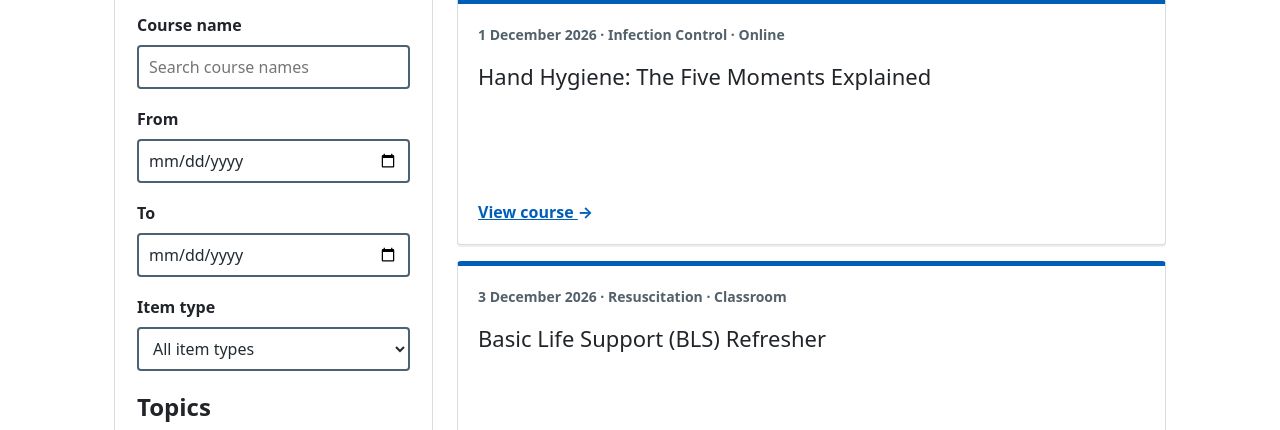
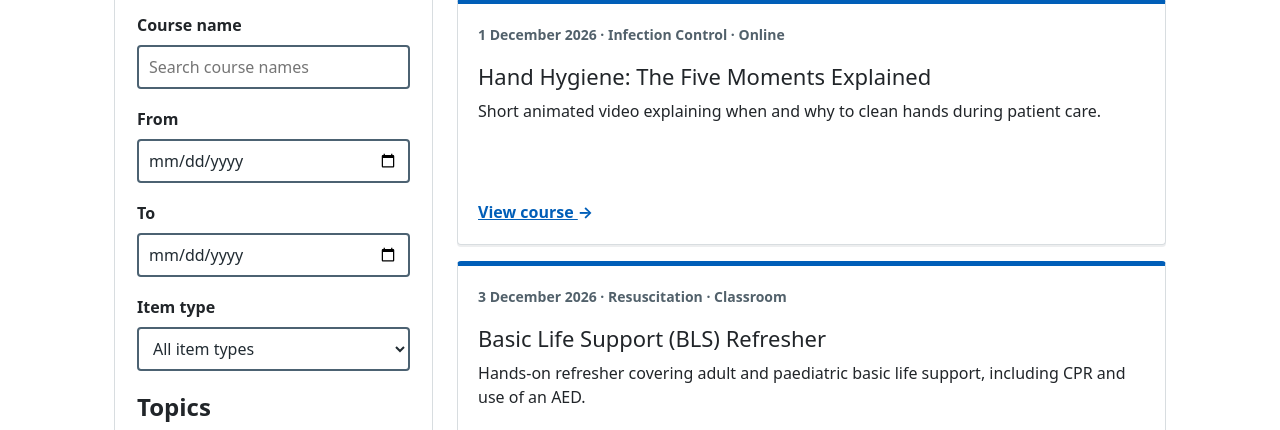
Before and after one commit to james-waterworth/NewLearningHub, a plain HTML site: page catalogue.html in a window 1280 px wide. Shown: the part 447-877 px from the top of the page. Drawn offline with nearby package versions, Linux system fonts and the light colour scheme.

Commit message:
added course description

```diff
--- a/data/courses.json
+++ b/data/courses.json
@@ -6,6 +6,7 @@
       "itemType": "Video",
       "date": "2026-12-01",
       "name": "Hand Hygiene: The Five Moments Explained",
+      "description": "Short animated video explaining when and why to clean hands during patient care.",
       "topic": "Infection Control",
       "hyperlink": "https://www.google.com/",
       "courseType": "Online"
@@ -15,6 +16,7 @@
       "itemType": "Course",
       "date": "2026-12-03",
       "name": "Basic Life Support (BLS) Refresher",
+      "description": "Hands-on refresher covering adult and paediatric basic life support, including CPR and use of an AED.",
       "topic": "Resuscitation",
       "hyperlink": "https://www.google.com/",
       "courseType": "Classroom"
@@ -24,6 +26,7 @@
       "itemType": "Course",
       "date": "2026-12-08",
       "name": "Safeguarding Adults Level 2",
+      "description": "Builds confidence in recognising signs of abuse and neglect in adults and knowing how to escalate concerns.",
       "topic": "Safeguarding",
       "hyperlink": "https://www.google.com/",
       "courseType": "Online"
@@ -33,6 +36,7 @@
       "itemType": "Quality Improvement",
       "date": "2026-12-09",
       "name": "Reducing Missed Medication Doses on Ward Rounds",
+      "description": "Team-based project using data and ward-round observations to reduce missed or delayed medication doses.",
       "topic": "Medicines Safety",
       "hyperlink": "https://www.google.com/",
       "courseType": "Classroom"
@@ -42,6 +46,7 @@
       "itemType": "Course",
       "date": "2026-12-10",
       "name": "Infection Prevention and Control Essentials",
+      "description": "Covers standard precautions, hand hygiene, PPE and cleaning practices to reduce healthcare-associated infections.",
       "topic": "Infection Control",
       "hyperlink": "https://www.google.com/",
       "courseType": "Online"
@@ -51,6 +56,7 @@
       "itemType": "Course",
       "date": "2026-12-15",
       "name": "Manual Handling Practical Skills",
+      "description": "Practical session on safe moving and handling techniques for patients and equipment to prevent injury.",
       "topic": "Health and Safety",
       "hyperlink": "https://www.google.com/",
       "courseType": "Classroom"
@@ -60,6 +66,7 @@
       "itemType": "Quality Improvement",
       "date": "2026-12-16",
       "name": "PDSA Cycle Workshop: Improving Discharge Planning",
+      "description": "Workshop applying Plan-Do-Study-Act cycles to test changes that make patient discharge smoother and safer.",
       "topic": "Patient Flow",
       "hyperlink": "https://www.google.com/",
       "courseType": "Classroom"
@@ -69,6 +76,7 @@
       "itemType": "Video",
       "date": "2026-12-17",
       "name": "Recognising the Deteriorating Patient",
+      "description": "Case-based video showing how to spot early signs of patient deterioration and respond effectively.",
       "topic": "Clinical Skills",
       "hyperlink": "https://www.google.com/",
       "courseType": "Online"
@@ -78,6 +86,7 @@
       "itemType": "Video",
       "date": "2027-01-07",
       "name": "Your Role in Keeping Patient Data Safe",
+      "description": "Brief explainer on everyday practices that protect patient confidentiality and prevent data breaches.",
       "topic": "Information Governance",
       "hyperlink": "https://www.google.com/",
       "courseType": "Online"
@@ -87,6 +96,7 @@
       "itemType": "Course",
       "date": "2027-01-12",
       "name": "Information Governance and Data Security Awareness",
+      "description": "Explains staff responsibilities for handling patient information securely and in line with data protection law.",
       "topic": "Information Governance",
       "hyperlink": "https://www.google.com/",
       "courseType": "Online"
@@ -96,6 +106,7 @@
       "itemType": "Course",
       "date": "2027-01-14",
       "name": "Conflict Resolution and De-escalation",
+      "description": "Teaches practical techniques for recognising early warning signs and de-escalating challenging situations.",
       "topic": "Personal Safety",
       "hyperlink": "https://www.google.com/",
       "courseType": "Classroom"
@@ -105,6 +116,7 @@
       "itemType": "Quality Improvement",
       "date": "2027-01-19",
       "name": "Reducing Inpatient Falls: A Ward-Based QI Project",
+      "description": "Ward-based project testing practical measures, such as risk assessments and bedside checks, to reduce inpatient falls.",
       "topic": "Patient Safety",
       "hyperlink": "https://www.google.com/",
       "courseType": "Classroom"
@@ -114,6 +126,7 @@
       "itemType": "Course",
       "date": "2027-01-20",
       "name": "Oliver McGowan Mandatory Training on Learning Disability and Autism",
+      "description": "Interactive training to improve understanding of learning disability and autism and deliver better, more inclusive care.",
       "topic": "Equality, Diversity and Inclusion",
       "hyperlink": "https://www.google.com/",
       "courseType": "Classroom"
@@ -123,6 +136,7 @@
       "itemType": "Video",
       "date": "2027-01-26",
       "name": "Speaking Up: How to Raise a Concern",
+      "description": "Staff stories and practical tips on raising concerns safely and what happens after you speak up.",
       "topic": "Patient Safety Culture",
       "hyperlink": "https://www.google.com/",
       "courseType": "Online"
@@ -132,6 +146,7 @@
       "itemType": "Course",
       "date": "2027-02-02",
       "name": "Sepsis Recognition and Management",
+      "description": "Teaches early identification of sepsis, use of screening tools and prompt escalation and treatment pathways.",
       "topic": "Clinical Skills",
       "hyperlink": "https://www.google.com/",
       "courseType": "Online"
@@ -141,6 +156,7 @@
       "itemType": "Course",
       "date": "2027-02-09",
       "name": "Medicines Management and Safe Administration",
+      "description": "Covers safe prescribing, storage, administration and recording of medicines, including error prevention.",
       "topic": "Medicines Safety",
       "hyperlink": "https://www.google.com/",
       "courseType": "Classroom"
@@ -150,6 +166,7 @@
       "itemType": "Quality Improvement",
       "date": "2027-02-11",
       "name": "Streamlining Outpatient Appointment Reminders",
+      "description": "Project trialling clearer, more timely appointment reminders to reduce missed outpatient appointments.",
       "topic": "Patient Experience",
       "hyperlink": "https://www.google.com/",
       "courseType": "Online"
@@ -159,6 +176,7 @@
       "itemType": "Course",
       "date": "2027-02-17",
       "name": "Fire Safety Awareness",
+      "description": "Overview of fire prevention, evacuation procedures and the correct use of fire safety equipment.",
       "topic": "Health and Safety",
       "hyperlink": "https://www.google.com/",
       "courseType": "Online"
@@ -168,6 +186,7 @@
       "itemType": "Video",
       "date": "2027-02-23",
       "name": "Supporting Colleagues Through Burnout",
+      "description": "Expert-led video on spotting signs of burnout and ways to support yourself and your colleagues.",
       "topic": "Staff Wellbeing",
       "hyperlink": "https://www.google.com/",
       "courseType": "Online"
@@ -177,6 +196,7 @@
       "itemType": "Quality Improvement",
       "date": "2027-02-25",
       "name": "Reducing Pressure Ulcers Through Early Risk Assessment",
+      "description": "Project focused on earlier risk assessment and repositioning routines to prevent pressure ulcers.",
       "topic": "Tissue Viability",
       "hyperlink": "https://www.google.com/",
       "courseType": "Classroom"
@@ -186,6 +206,7 @@
       "itemType": "Course",
       "date": "2027-03-04",
       "name": "Leadership Essentials for New Team Leaders",
+      "description": "Introduces core leadership skills for new team leaders, including communication, delegation and supporting teams.",
       "topic": "Leadership and Management",
       "hyperlink": "https://www.google.com/",
       "courseType": "Classroom"
@@ -195,6 +216,7 @@
       "itemType": "Course",
       "date": "2027-03-11",
       "name": "Quality Improvement Fundamentals",
+      "description": "Introduces the principles and tools of quality improvement, including how to plan and run a small project.",
       "topic": "Quality Improvement",
       "hyperlink": "https://www.google.com/",
       "courseType": "Online"
@@ -204,6 +226,7 @@
       "itemType": "Video",
       "date": "2027-03-16",
       "name": "Introduction to Trauma-Informed Care",
+      "description": "Overview of trauma-informed care principles and how they shape compassionate patient interactions.",
       "topic": "Mental Health",
       "hyperlink": "https://www.google.com/",
       "courseType": "Online"
@@ -213,6 +236,7 @@
       "itemType": "Quality Improvement",
       "date": "2027-03-18",
       "name": "Cutting Theatre Turnaround Times: QI Showcase",
+      "description": "Showcase of a multidisciplinary project to reduce theatre turnaround times and improve list efficiency.",
       "topic": "Operational Efficiency",
       "hyperlink": "https://www.google.com/",
       "courseType": "Online"
--- a/script/pages/catalogue.js
+++ b/script/pages/catalogue.js
@@ -148,12 +148,15 @@
     const article = document.createElement("article");
     const meta = document.createElement("p");
     const heading = document.createElement("h3");
+    const description = document.createElement("p");
     const link = document.createElement("a");
 
     article.className = "course-card catalogue-course";
     meta.className = "course-card__meta";
     meta.textContent = `${formatDate(course.date)} · ${course.topic} · ${course.courseType}`;
     heading.textContent = course.name;
+    description.className = "course-card__description";
+    description.textContent = course.description;
 
     link.className = "course-card__link";
     link.href = course.hyperlink;
@@ -161,7 +164,7 @@
     link.rel = "noopener noreferrer";
     link.append("View course ", createArrow());
 
-    article.append(meta, heading, link);
+    article.append(meta, heading, description, link);
     return article;
   }
 
@@ -195,6 +198,7 @@
       typeof course.id !== "string" ||
       typeof course.date !== "string" ||
       typeof course.name !== "string" ||
+      typeof course.description !== "string" ||
       typeof course.itemType !== "string" ||
       typeof course.topic !== "string" ||
       typeof course.courseType !== "string" ||
```
Also changed, not shown: index.html (+0 -1 lines).
